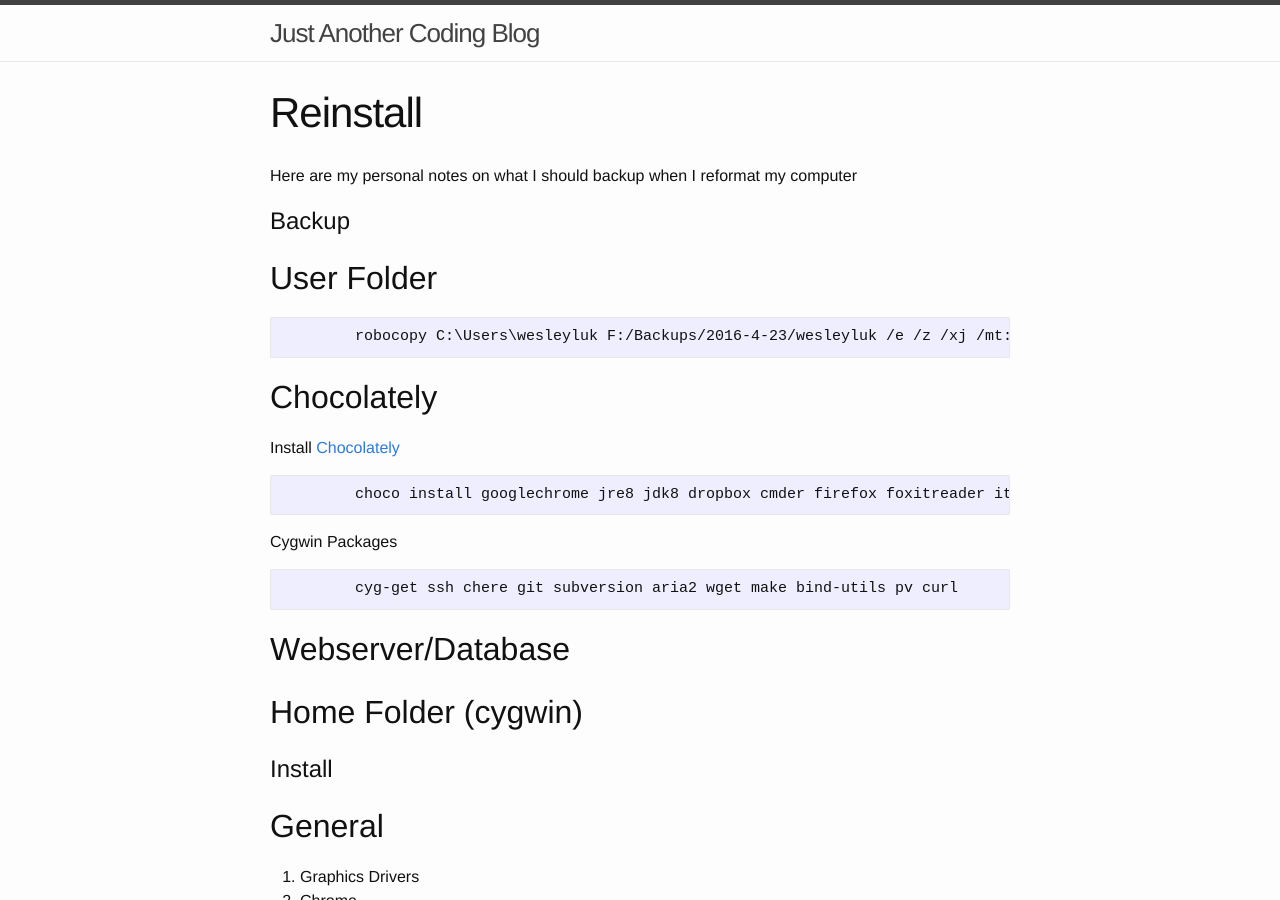
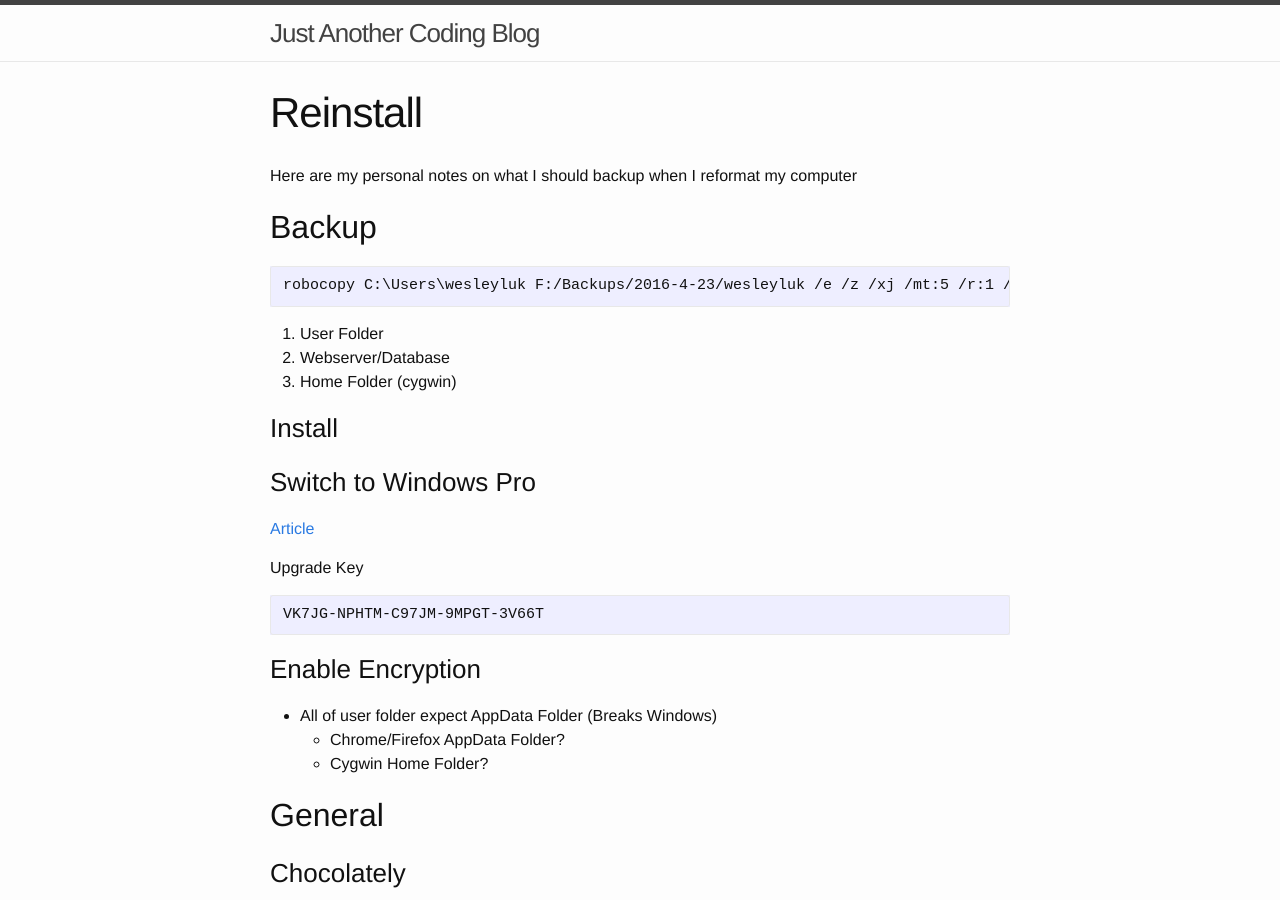
Before and after one commit to WesleyLuk90/WesleyLuk90.github.io, a Jekyll site: the page built from reinstall/reinstall.md, in a window 1280 px wide and 900 px high. Built offline with Jekyll 4.4.1, drawn with Linux system fonts in a browser that asks for light colours.

Commit message:
More Info

````diff
--- a/reinstall/reinstall.md
+++ b/reinstall/reinstall.md
@@ -7,33 +7,48 @@ date:   2016-04-23 2:38:00 -0700
 
 Here are my personal notes on what I should backup when I reformat my computer
 
-# Backup
-
-## User Folder
+## Backup
 
 ```
-	robocopy C:\Users\wesleyluk F:/Backups/2016-4-23/wesleyluk /e /z /xj /mt:5 /r:1 /w:1 /xd C:\Users\wesleyluk\OneDrive\ /xd C:\Users\wesleyluk\Dropbox\ /xd node_modules
+robocopy C:\Users\wesleyluk F:/Backups/2016-4-23/wesleyluk /e /z /xj /mt:5 /r:1 /w:1 /xd C:\Users\wesleyluk\OneDrive\ /xd C:\Users\wesleyluk\Dropbox\ /xd node_modules
 ```
 
-## Chocolately
+1. User Folder
+2. Webserver/Database
+3. Home Folder (cygwin)
+
+### Install
+
+### Switch to Windows Pro
+
+[Article](http://www.zdnet.com/article/going-pro-how-to-upgrade-windows-10-home-without-hassles/)
+
+Upgrade Key
+
+```
+VK7JG-NPHTM-C97JM-9MPGT-3V66T
+```
+
+### Enable Encryption
+
+* All of user folder expect AppData Folder (Breaks Windows)
+	* Chrome/Firefox AppData Folder?
+	* Cygwin Home Folder?
+
+## General
+
+### Chocolately
 Install [Chocolately](https://chocolatey.org/install)
 
 ```
-	choco install googlechrome jre8 jdk8 dropbox cmder firefox foxitreader itunes vlc k-litecodecpackfull 7zip.install windirstat sublimetext3 sublimetext3.packagecontrol atom cyg-get skype sysinternals nodejs.install yarn python2 github docker
+choco install googlechrome jre8 jdk8 dropbox cmder firefox foxitreader itunes vlc k-litecodecpackfull 7zip.install windirstat sublimetext3 sublimetext3.packagecontrol atom cyg-get skype sysinternals nodejs.install yarn python2 github docker
 ```
 
 Cygwin Packages
+
 ```
-	cyg-get ssh chere git subversion aria2 wget make bind-utils pv curl
+cyg-get ssh chere git subversion aria2 wget make bind-utils pv curl
 ```
-
-## Webserver/Database
-
-## Home Folder (cygwin)
-
-# Install
-
-## General
 
 1. Graphics Drivers
 2. Chrome
@@ -42,14 +57,14 @@ Cygwin Packages
 4. [Startup Scripts](/startup-scripts)
 4. [Push to Talk Key](/ptt-key)
 
-## Development
+### Development
 
 1. Sublime Text
 2. nodejs
 3. Console (cmder, conemu)
 4. cygwin [Install Script](/files/cygwin-install.bat)
 
-# Configuration
+## Configuration
 1. Disable User Account Control
 2. Disable Windows Defender [Instructions](http://www.tenforums.com/tutorials/5918-windows-defender-turn-off-windows-10-a.html)
 3. Disable Windows Firewall
````
